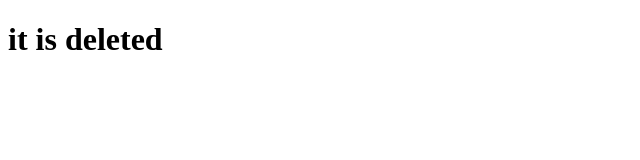
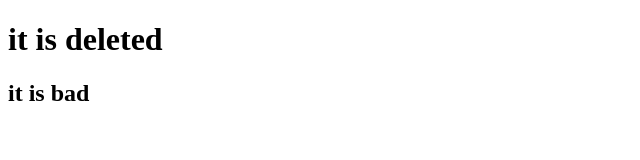
Before and after one commit to Saran-48/git, a plain HTML site: page local.html in a window 1280 px wide. Shown: the whole page, without its empty margins (0-640 px from the left). Drawn offline with Linux system fonts and the light colour scheme.

Commit message:
Update local.html

```diff
--- a/local.html
+++ b/local.html
@@ -1,4 +1,5 @@
 <!DOCTYPE html>
 <html>
     <h1>it is deleted</h1>
+    <h2>it is bad</h2>
 </html>
```
